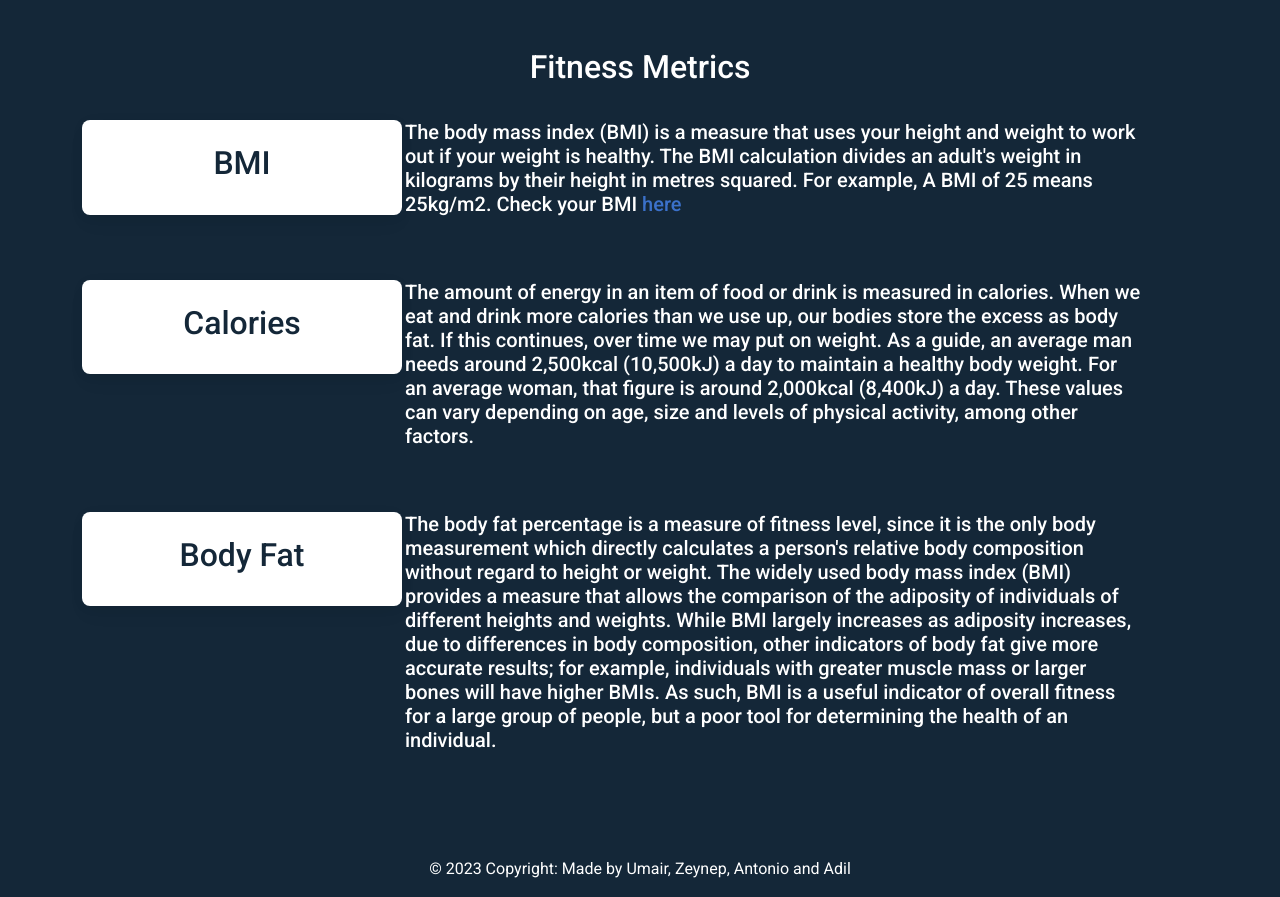
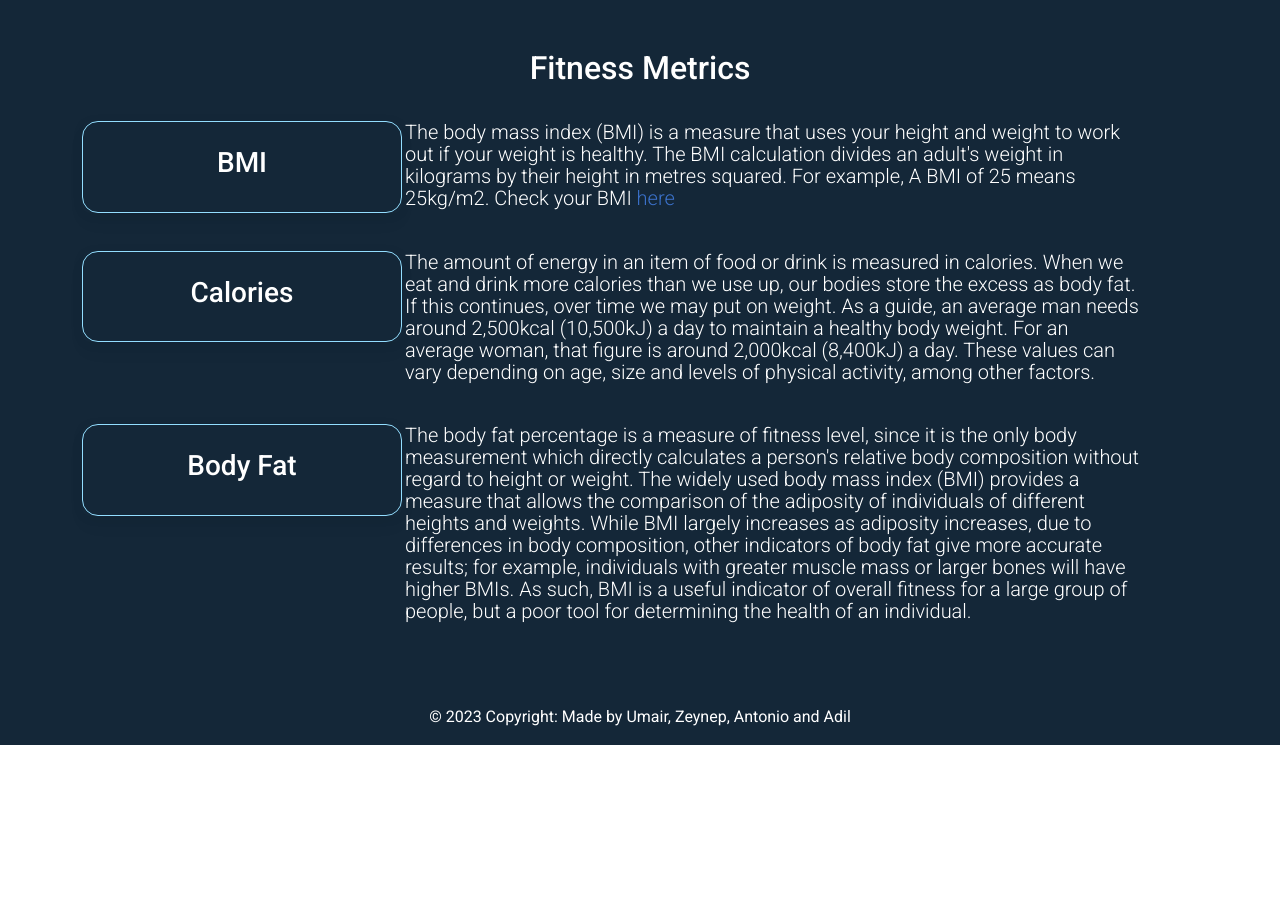
Before and after one commit to umairshah14/FitMax, a React (Create React App) app: page / in a window 1280 px wide. Shown: the part 700-1597 px from the top of the page. After the commit the page ends 1445 px from the top, so only its background shows below. Built offline with nearby package versions, Linux system fonts and the light colour scheme; what @material-tailwind/react would draw is missing.

Commit message:
styling changes to card

```diff
--- a/src/App.css
+++ b/src/App.css
@@ -74,3 +74,27 @@ header {
   width: 100%;
   margin: 0% auto;
 }
+
+.h5Text{
+  margin-top: 0;
+    margin-bottom: 0.5rem;
+    font-weight: 300;
+    line-height: 1.1;
+
+}
+
+.card-body2.overlay {
+  background-color: #142738;
+  border: solid 1px #93DEFF;
+  color: white !important;
+  border-radius: 1rem;
+
+}
+
+.card-body2 {
+  background-color: #142738;
+  border: solid 1px #93DEFF;
+  color: white !important;
+  border-radius: 1rem;
+
+}
--- a/src/assets/styles/Home.css
+++ b/src/assets/styles/Home.css
@@ -50,14 +50,14 @@ main
 /* row of each card metric */
 .metricsRow
 {
-    margin-bottom: 5%;
+    margin-bottom: 3%;
 }
 
 /* heading  of each metric card */
 .metricsCard
 {
 
-    background-color: var(--metricsCard);
+    background-color: #142738 !important;
     color: var(--backgroundColor);
     text-align: center;
     border: 2px solid var(--backgroundColor);
--- a/src/components/Header/index.js
+++ b/src/components/Header/index.js
@@ -12,7 +12,7 @@ export default function Header() {
   const logo = fitmax2
   return (
     <>
-      <MDBNavbar light bgColor="light" style={{padding:"0px"}} >
+      <MDBNavbar light bgColor="light" style={{padding:"0px", borderBottom: "solid 1px rgb(0 0 0 / 85%)"}} >
         <MDBContainer fluid style={{flexDirection:"column", backgroundColor:"#142738", paddingTop:"10px"}}>
           <MDBNavbarBrand href="/">
             <img
--- a/src/components/Home.js
+++ b/src/components/Home.js
@@ -28,15 +28,15 @@ function Home() {
                         {/* BMI Card */}
                         <Col  lg={4} sm={12}>
                             <Card className="metricsCard">
-                                <Card.Body className="BMICard">
-                                    <h2>BMI</h2>
+                                <Card.Body className="BMICard card-body2">
+                                    <h3>BMI</h3>
                                 </Card.Body>
 
                             </Card>
                         </Col>
                         <Col className="metricsCardDescription"  lg={8} sm={12}>
                             <div className="BMIDescription">
-                                <h5>
+                                <h5 className="h5Text">
                                 The body mass index (BMI) is a measure that uses your height and weight to work out if your weight is healthy.
                                 The BMI calculation divides an adult's weight in kilograms by their height in metres squared. For example, A BMI of 25 means 25kg/m2.
 
@@ -53,16 +53,16 @@ function Home() {
                         {/* Calories  Card */}
                         <Col  lg={4} sm={12}>
                             <Card className="metricsCard">
-                                <Card.Body className="CaloriesCard">
+                                <Card.Body className="CaloriesCard card-body2">
 
-                                    <h2>Calories</h2>
+                                    <h3>Calories</h3>
                                 </Card.Body>
                             </Card>
                         </Col>
 
                         <Col className="metricsCardDescription" lg={8} sm={12}>
-                            <div className="CaloriesDescription">
-                               <h5>
+                            <div className="CaloriesDescription h5Text">
+                               <h5 className="h5Text">
                                     The amount of energy in an item of food or drink is measured in calories.
                                     When we eat and drink more calories than we use up, our bodies store the excess as body fat. If this continues, over time we may put on weight.
                                     As a guide, an average man needs around 2,500kcal (10,500kJ) a day to maintain a healthy body weight.
@@ -79,8 +79,8 @@ function Home() {
                         {/* Fat Card */}
                         <Col  lg={4} sm={12}>
                             <Card className="metricsCard">
-                                <Card.Body className="FatCard">
-                                    <h2>Body Fat </h2>
+                                <Card.Body className="FatCard card-body2">
+                                    <h3>Body Fat </h3>
                                 </Card.Body>
                             </Card>
                         </Col>
@@ -88,7 +88,7 @@ function Home() {
                         <Col className="metricsCardDescription" lg={8} sm={12}>
 
                         <div>
-                            <h5>
+                            <h5 className="h5Text">
                                 The body fat percentage is a measure of fitness level, since it is the only body measurement which directly
                                 calculates a person's relative body composition without regard to height or weight.
                                 The widely used body mass index (BMI) provides a measure that allows the comparison of the adiposity of individuals of different heights and weights.
```
